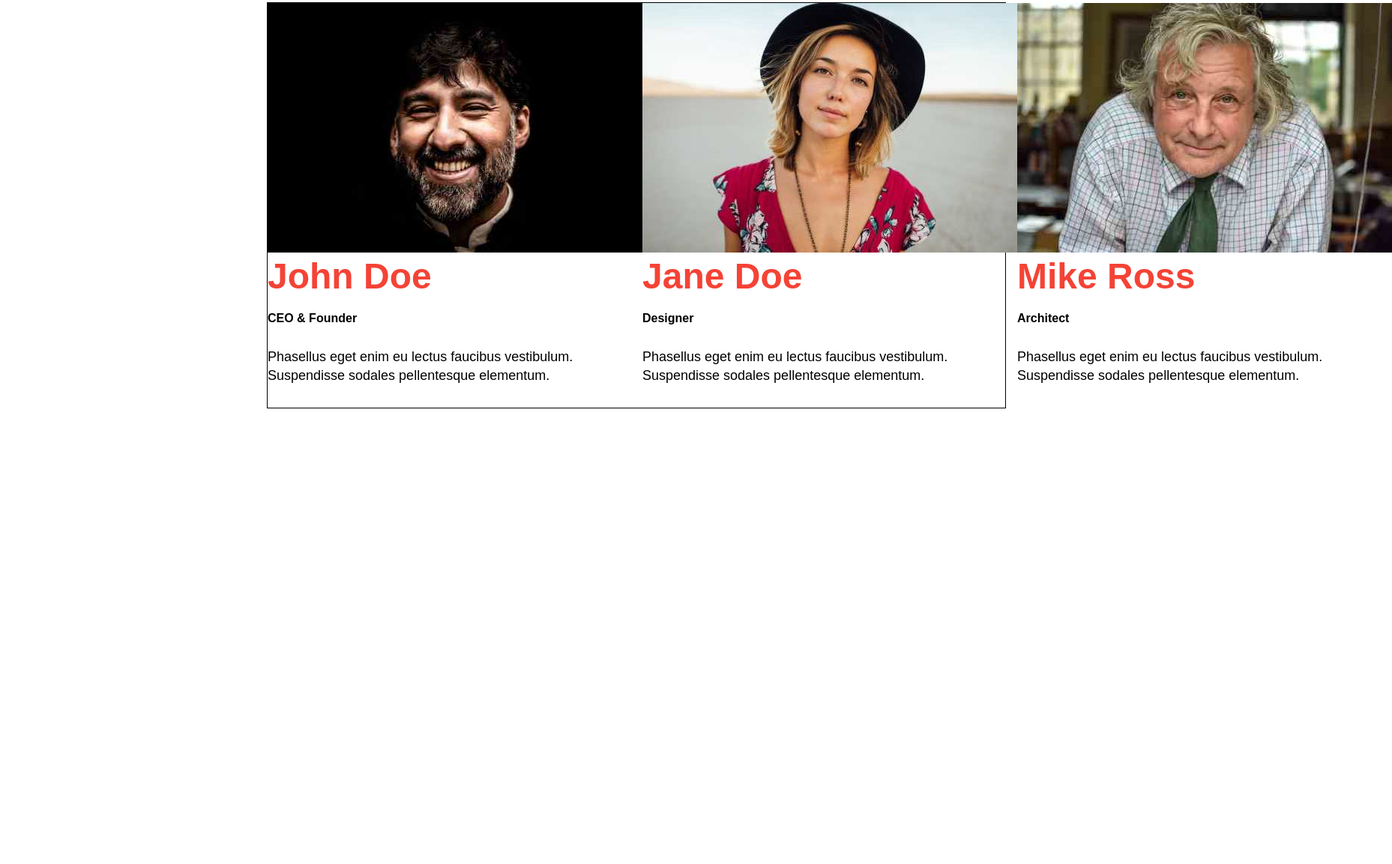
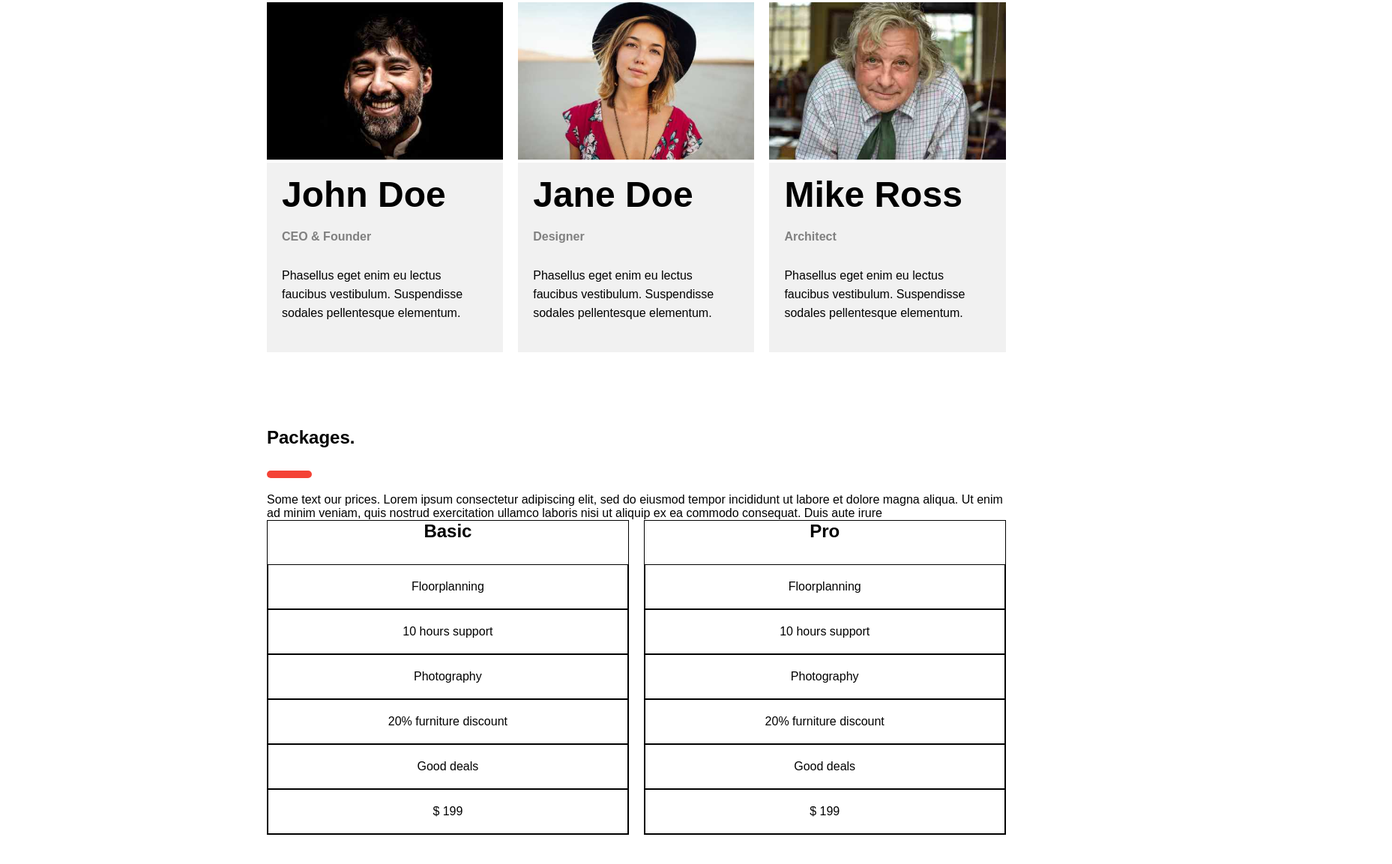
Before and after one commit to Cyrus-Sobaan/frontend, a plain HTML site: page interior design/index.html in a window 1280 px wide. Shown: the part 2106-3259 px from the top of the page at 75% size, 1857 px wide, since content can reach past the window. Before the commit the page ends 2751 px from the top, so only its background shows below. Drawn offline with Linux system fonts and the light colour scheme.

Commit message:
update index.html

```diff
--- a/interior design/index.html
+++ b/interior design/index.html
@@ -95,7 +95,33 @@
     </section>
 
     <section>
-
+     <div class="packages">
+      <h1>Packages.</h1>
+      <hr>
+      <p>Some text our prices. Lorem ipsum consectetur adipiscing elit, sed do eiusmod tempor incididunt ut labore et dolore magna aliqua. Ut enim ad minim veniam, quis nostrud exercitation ullamco laboris nisi ut aliquip ex ea commodo consequat. Duis aute irure</p>
+      <div class="package-price">
+        <div class="basic">
+          <h1>Basic</h1>
+          <ul>
+            <li>Floorplanning</li>
+            <li>10 hours support</li>
+            <li>Photography</li>
+            <li>20% furniture discount</li>
+            <li>Good deals</li>
+            <li>$ 199</li>
+          </ul>
+        </div>
+        <div class="basic"> <h1>Pro</h1>
+          <ul>
+            <li>Floorplanning</li>
+            <li>10 hours support</li>
+            <li>Photography</li>
+            <li>20% furniture discount</li>
+            <li>Good deals</li>
+            <li>$ 199</li>
+          </ul></div>
+      </div>
+     </div>
     </section>
   </body>
 </html>
--- a/interior design/style.css
+++ b/interior design/style.css
@@ -140,10 +140,64 @@ hr{
 }
 .profile{
     margin-top: 20px;
-    border: 1px solid black;
+
     display: flex;
 
+   gap: 20px;
+
 }
-/* .card{
 
-} */
+.card img{
+    width: 100%;
+
+}
+.card-text{
+    background-color: #f1f1f1 ;
+    padding: 15px 20px 10px ;
+}
+
+.card-text h1{
+
+    color: #000;
+}
+.card-text span{
+    color: grey;
+}
+.card-text p{
+    font-size: 1rem;
+}
+
+.packages{
+    margin-left: 356px;
+    width: 77%;
+
+     margin-bottom: 100px;
+}
+.packages h1{
+    margin-bottom: 30px;
+}
+.packages hr{
+    margin: 20px 0;
+}
+
+.package-price{
+
+    display:flex ;
+    justify-content: space-evenly;
+    gap: 20px;
+    text-align: center;
+
+}
+.basic{
+    border: 1px solid black;
+   width: 60%;
+}
+.basic  ul li{
+    list-style: none;
+    border: 1px solid black;
+    width: 100%;
+    height: 60px;
+    padding: 20px 0;
+
+
+}
```
